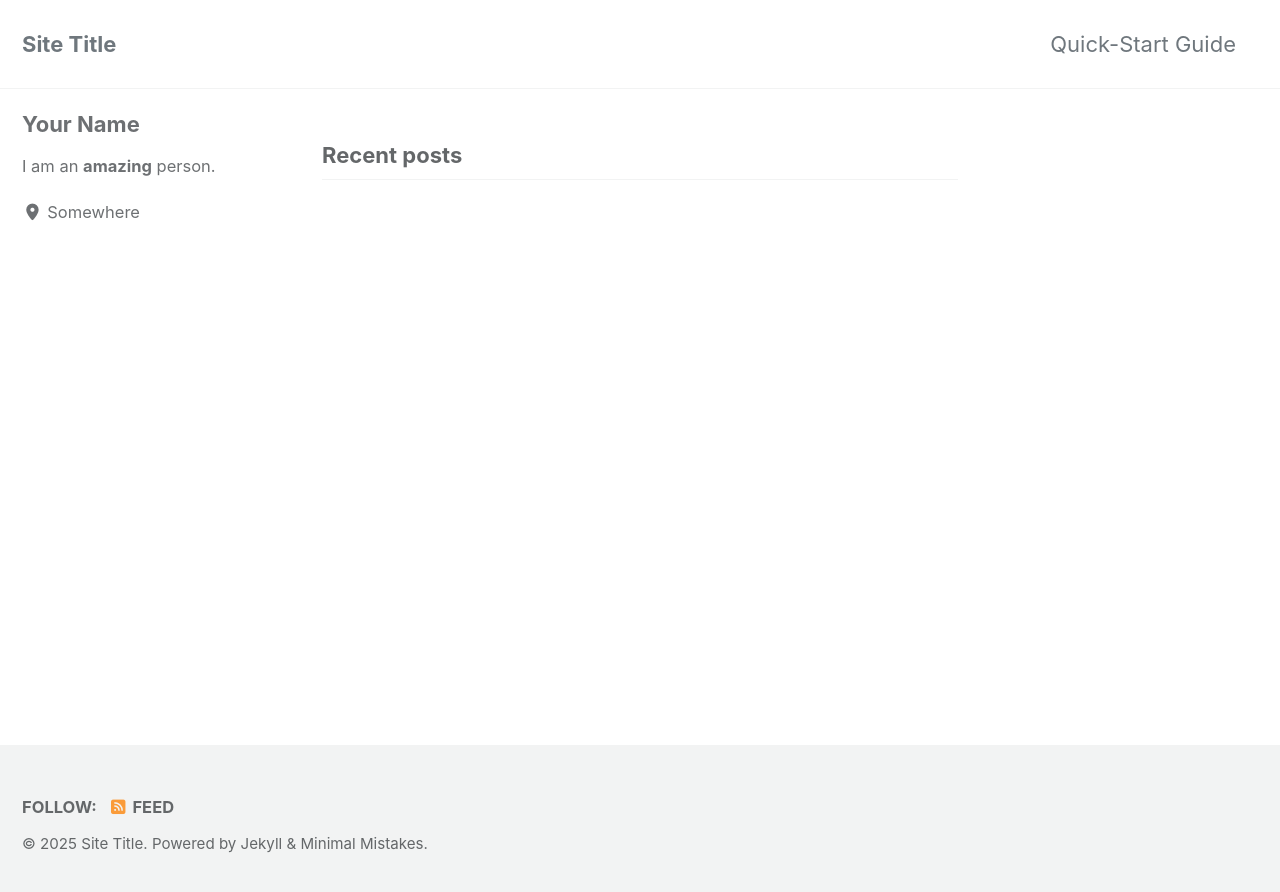
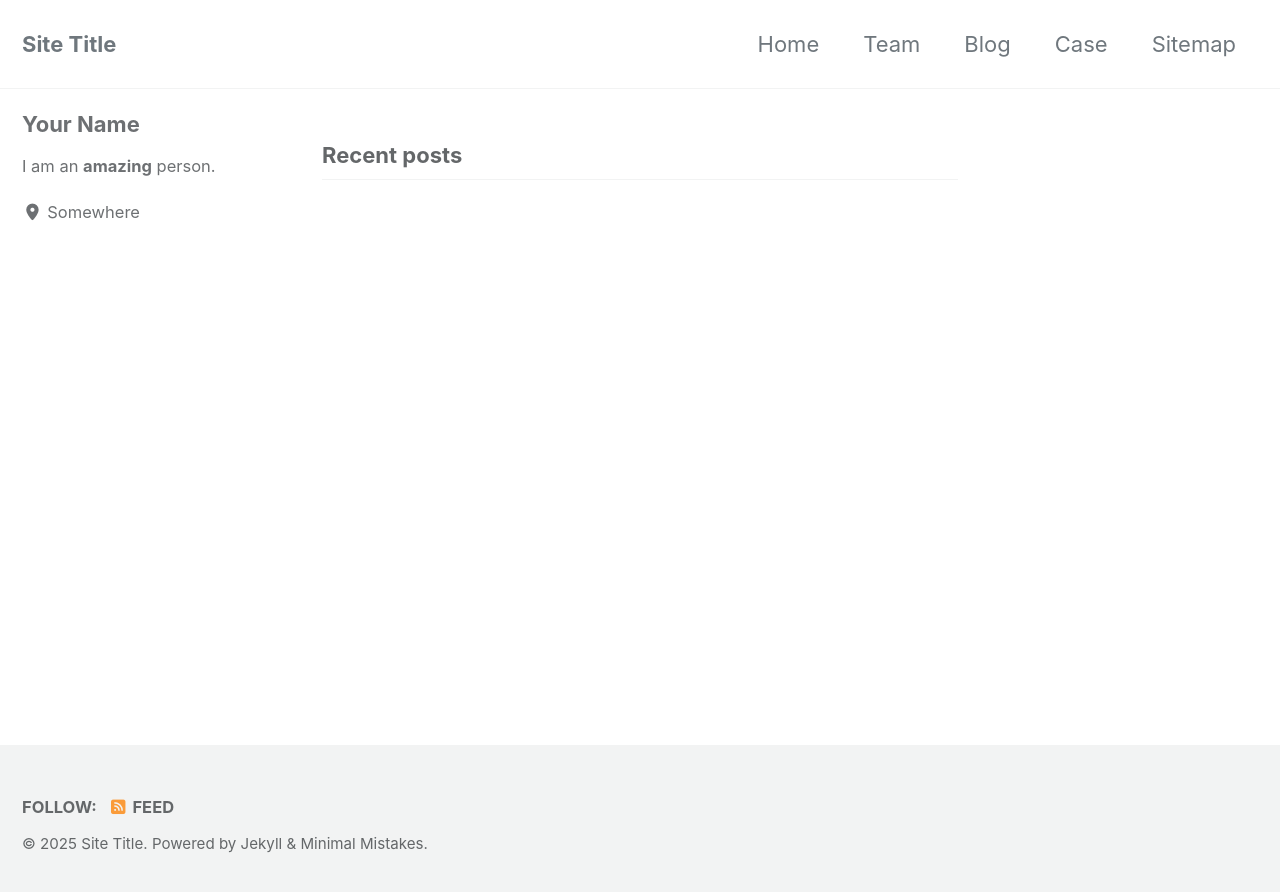
Before and after one commit to dubhe42/dubhe42.github.io, a Jekyll site: the page built from index.html, in a window 1280 px wide. Shown: the top 892 px of the page. Built offline with Jekyll 4.4.1, drawn with Linux system fonts in a browser that asks for light colours; cached includes are drawn as plain includes; the list of posts is cut into pages by our own code.

Commit message:
更新导航菜单，替换“快速入门指南”为“首页”，并添加“团队”、“博客”、“案例”和“网站地图”链接

```diff
--- a/_data/navigation.yml
+++ b/_data/navigation.yml
@@ -1,12 +1,12 @@
 # main links
 main:
-  - title: "Quick-Start Guide"
+  - title: "Home"
     url: https://mmistakes.github.io/minimal-mistakes/docs/quick-start-guide/
-  # - title: "About"
-  #   url: https://mmistakes.github.io/minimal-mistakes/about/
-  # - title: "Sample Posts"
-  #   url: /year-archive/
-  # - title: "Sample Collections"
-  #   url: /collection-archive/
-  # - title: "Sitemap"
-  #   url: /sitemap/
+  - title: "Team"
+    url: https://mmistakes.github.io/minimal-mistakes/about/
+  - title: "Blog"
+    url: /year-archive/
+  - title: "Case"
+    url: /collection-archive/
+  - title: "Sitemap"
+    url: /sitemap/
```
